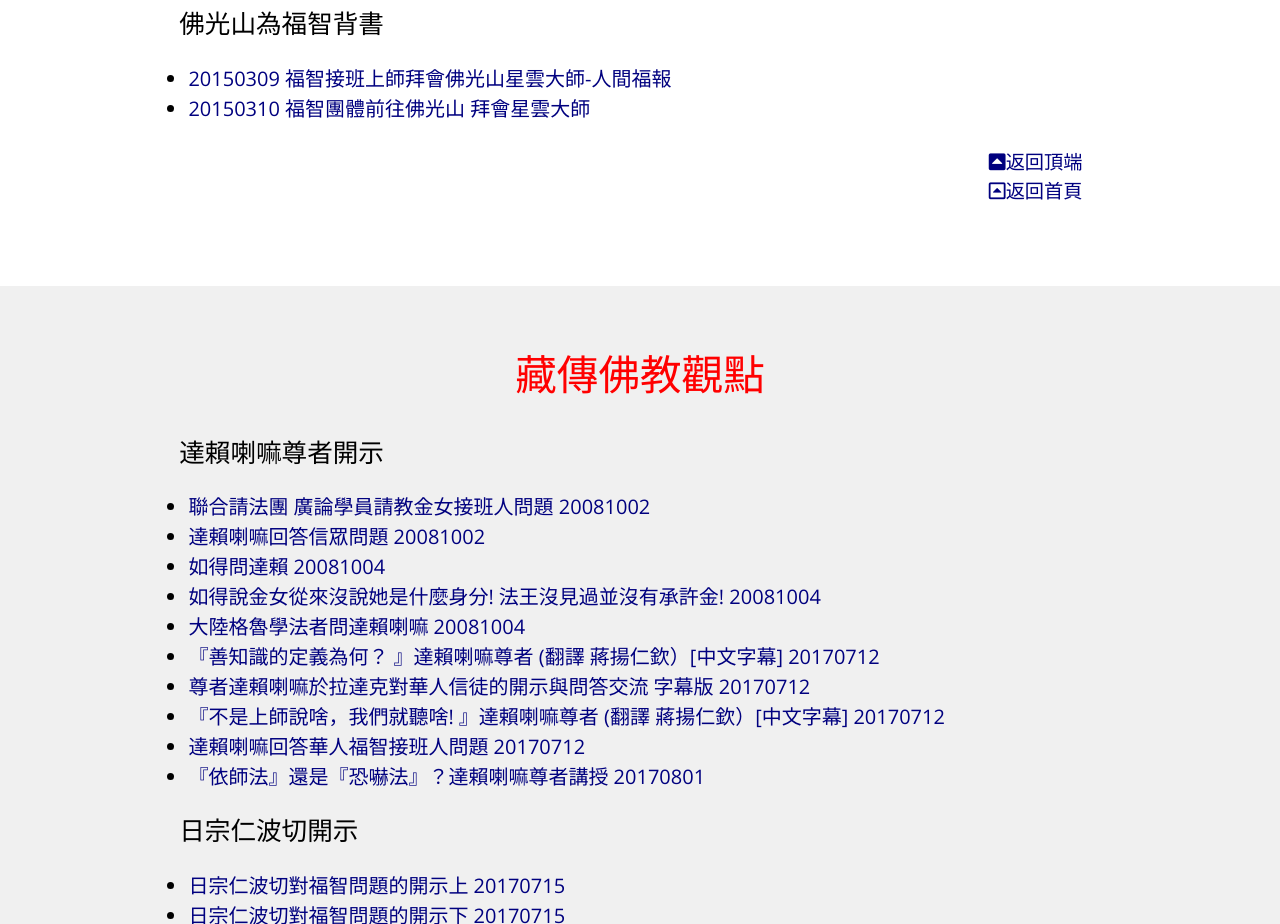
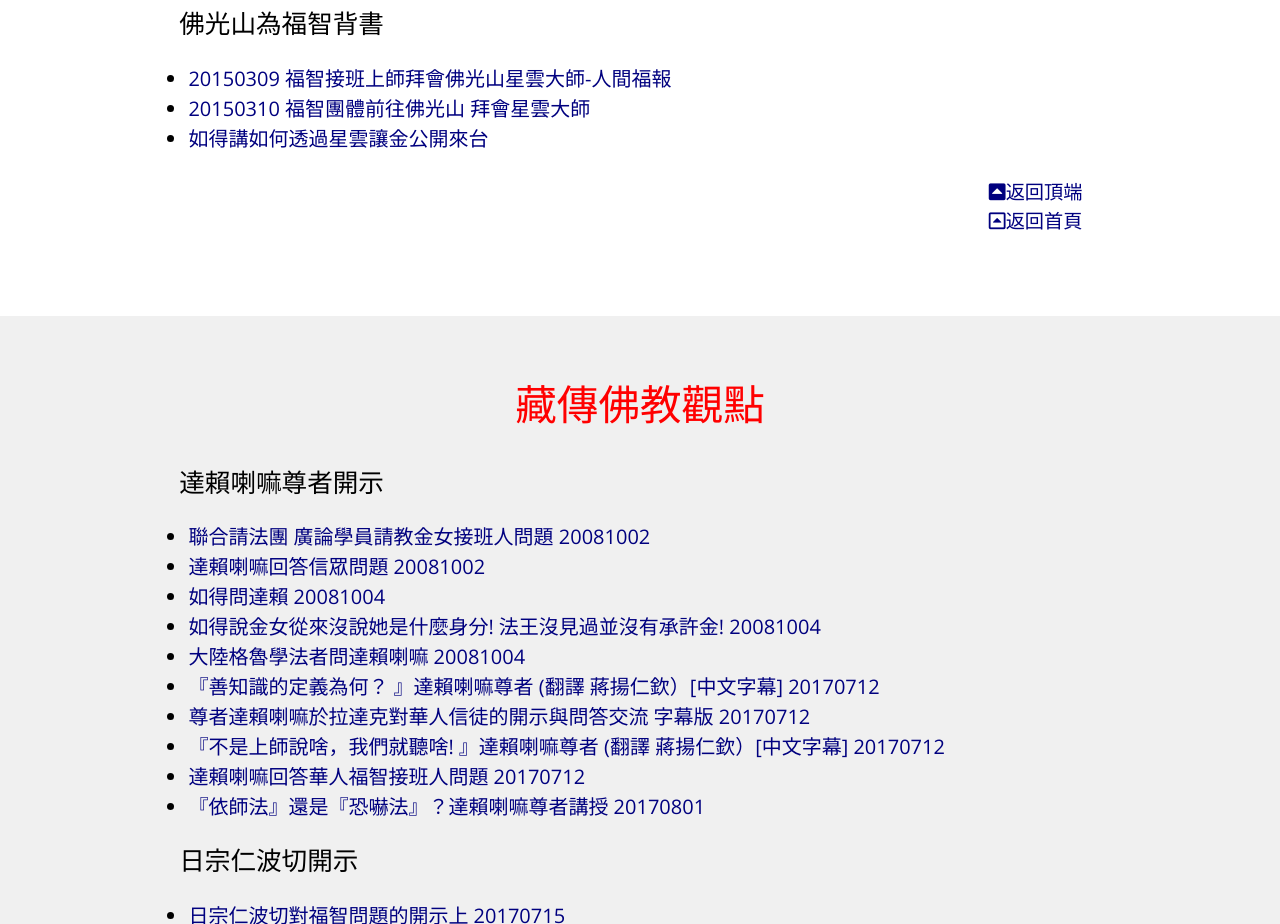
Before and after one commit to lotsuisidarta/lotsuisidarta.github.io, a plain HTML site: page resource.html in a window 1280 px wide. Shown: the part 4780-5704 px from the top of the page. Drawn offline with nearby package versions, Linux system fonts and the light colour scheme.

Commit message:
Add a link
Add a link to resource page

```diff
--- a/resource.html
+++ b/resource.html
@@ -265,6 +265,7 @@
 				<ul>
 					<li><a href="https://youtu.be/8wA8LBmzsjI" target="_blank">20150309 福智接班上師拜會佛光山星雲大師-人間福報</a></li>
 					<li><a href="https://youtu.be/RWV686QHEAM" target="_blank">20150310 福智團體前往佛光山 拜會星雲大師</a></li>
+					<li><a href="https://vimeo.com/269464718" target="_blank">如得講如何透過星雲讓金公開來台</a></li>
 				</ul>
 			<div class="return">
 				<p>
```
